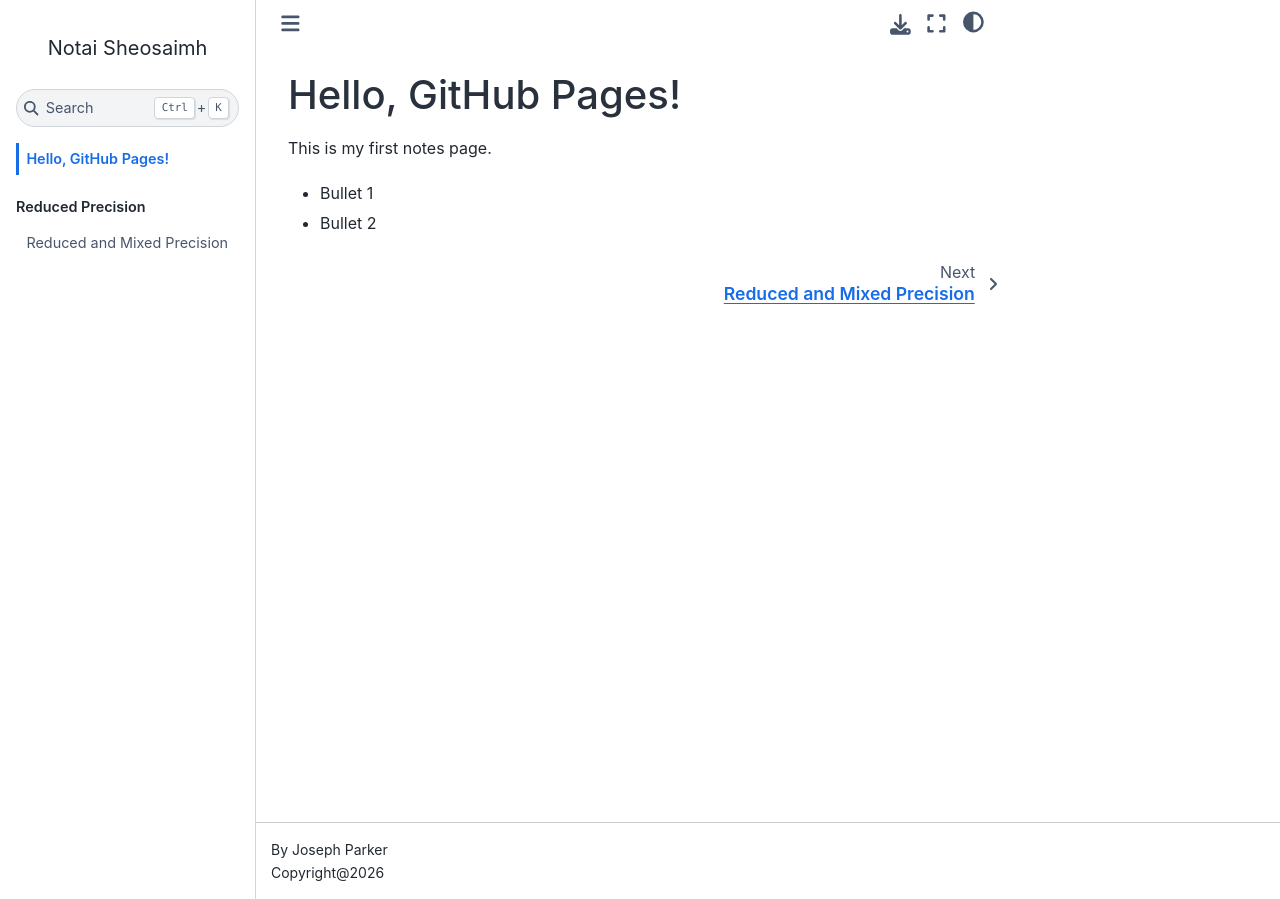
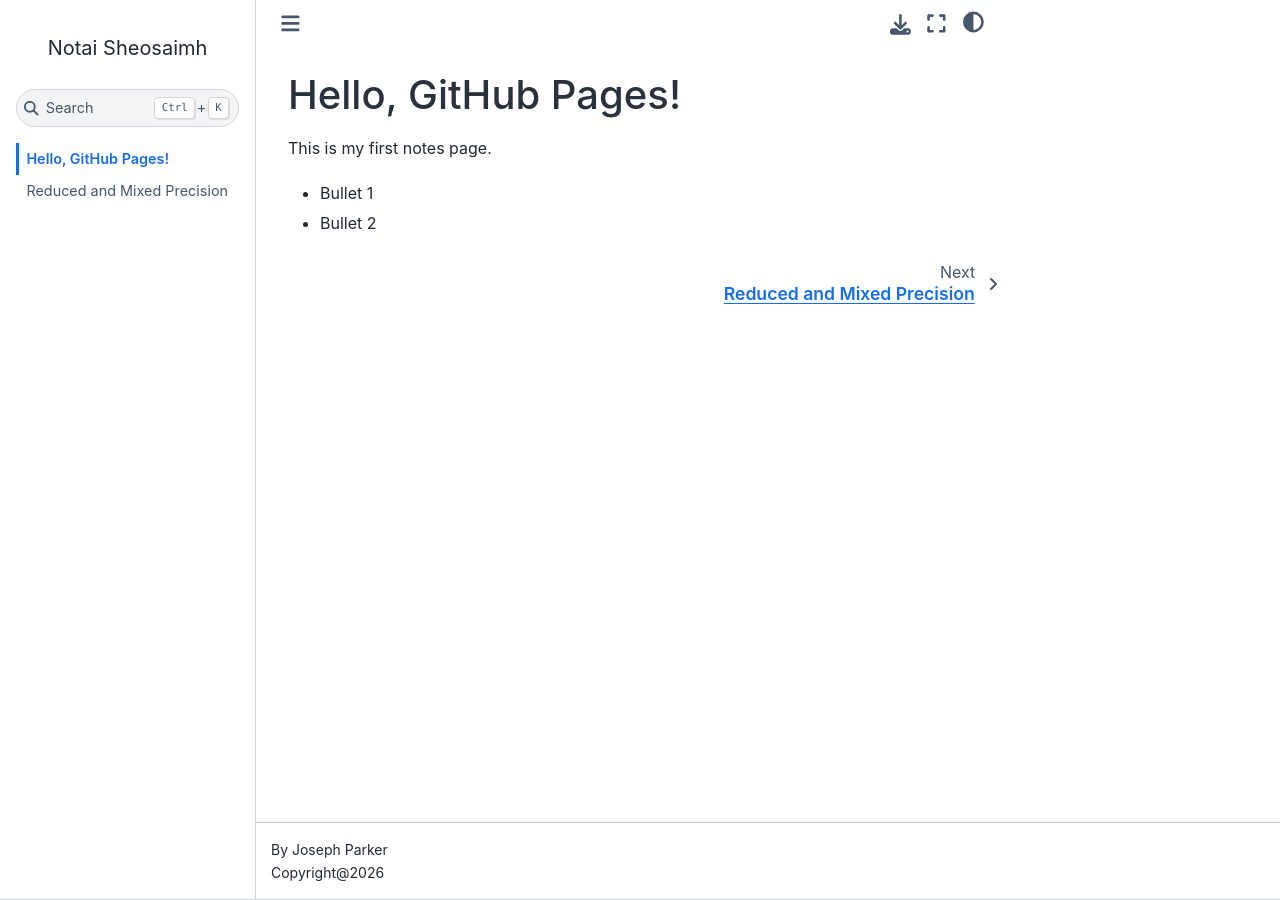
Before and after one commit to JosephThomasParker/notai_sheosaimh, a Jupyter Book: the page built from index.md, in a window 1280 px wide. Built offline with Jupyter Book 1.0.4 settings and Sphinx 7.4.7 and the Sphinx Book theme 1.1.4, drawn with Linux system fonts in a browser that asks for light colours.

Commit message:
Try to fix toc...

```diff
--- a/_toc.yml
+++ b/_toc.yml
@@ -4,7 +4,5 @@
 format: jb-book
 root: index
 
-parts:
-  - caption: Reduced Precision
-    chapters:
+chapters:
     - file: reduced_precision/intro
```
